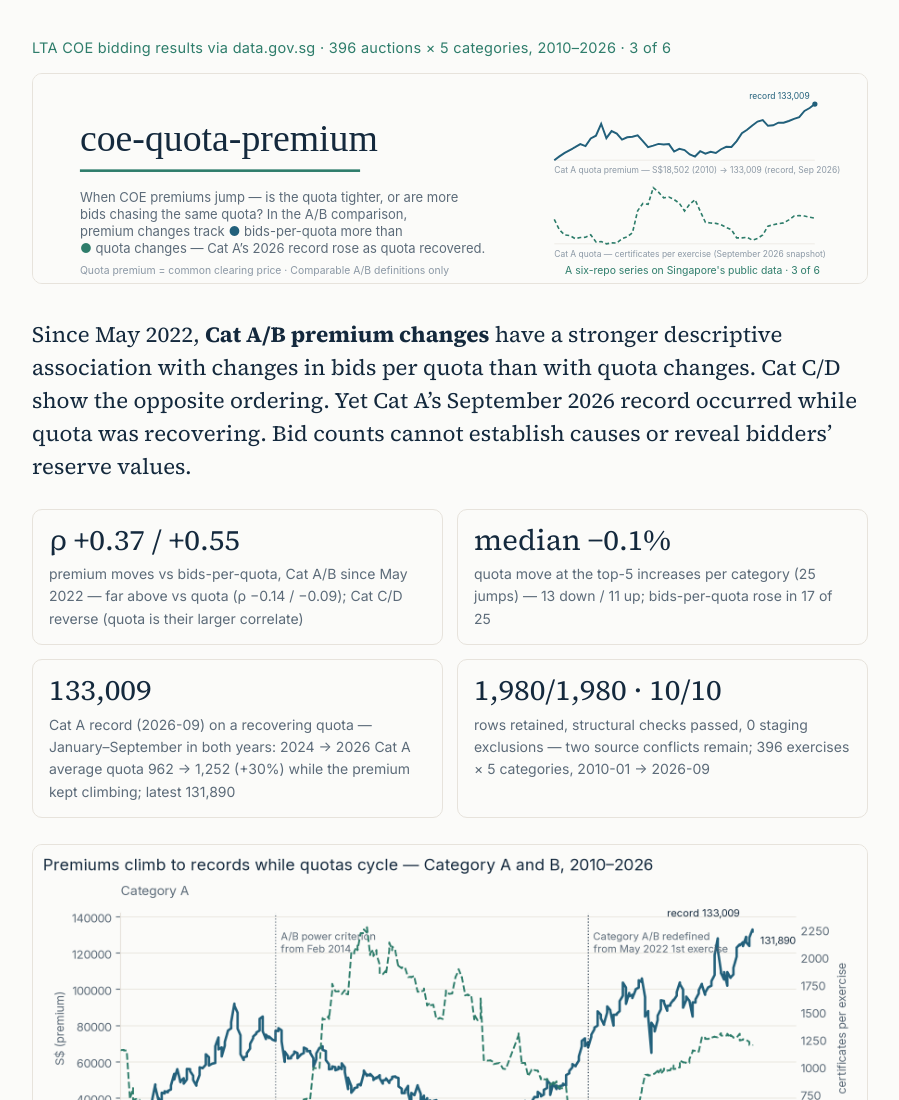
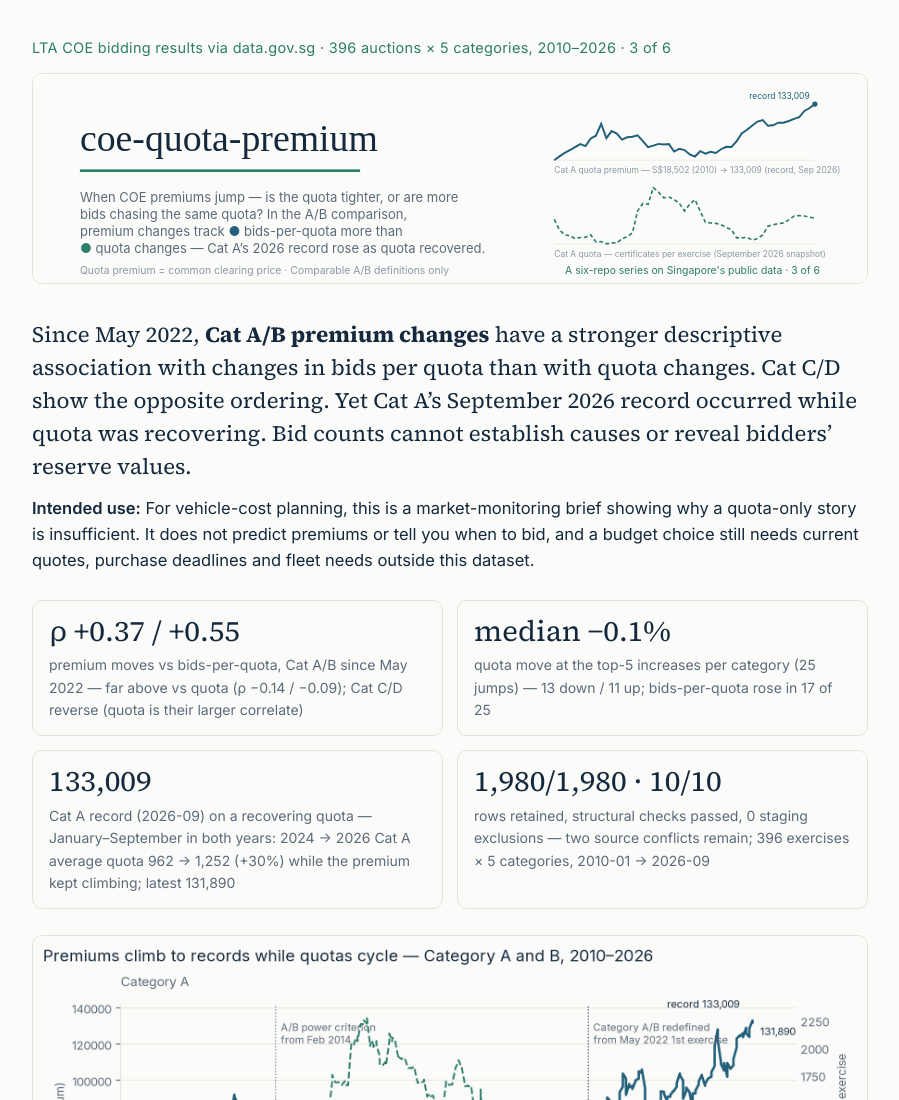
Before and after one commit to faizsaifulnizam/coe-quota-premium, a plain HTML site: page docs/index.html in a window 1280 px wide. Shown: the top 1100 px of the page, without its empty margins (190-1089 px from the left). Drawn offline with Linux system fonts and the light colour scheme.

Commit message:
docs: add brief intended-use framing

```diff
--- a/docs/index.html
+++ b/docs/index.html
@@ -61,6 +61,8 @@ footer{border-top:1px solid var(--rule);margin-top:60px;padding-top:18px;color:v
 </div>
 
 <p class="lead">Since May 2022, <b>Cat A/B premium changes</b> have a stronger descriptive association with changes in bids per quota than with quota changes. Cat C/D show the opposite ordering. Yet Cat A’s September 2026 record occurred while quota was recovering. Bid counts cannot establish causes or reveal bidders’ reserve values.</p>
+
+<p><b>Intended use:</b> For vehicle-cost planning, this is a market-monitoring brief showing why a quota-only story is insufficient. It does not predict premiums or tell you when to bid, and a budget choice still needs current quotes, purchase deadlines and fleet needs outside this dataset.</p>
 
 <div class="stats">
   <div class="stat"><div class="n">ρ +0.37 / +0.55</div><div class="l">premium moves vs bids-per-quota, Cat A/B since May 2022 — far above vs quota (ρ −0.14 / −0.09); Cat C/D reverse (quota is their larger correlate)</div></div>
```
Also changed, not shown: 1 other file.
